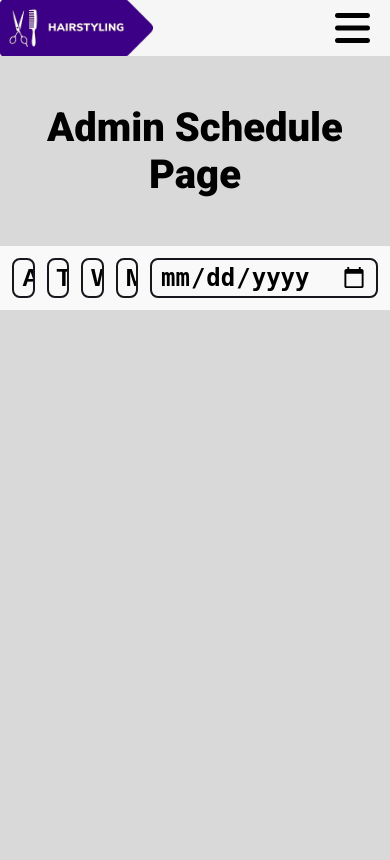
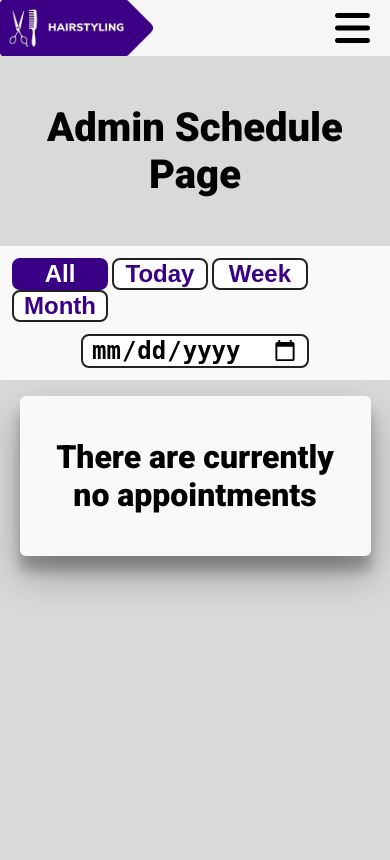
Before and after one commit to 0eef0/wmCosmetology, a Node server app: page /schedule in a window 390 px wide. Run offline with Node 20, Linux system fonts and the light colour scheme; data that the repository does not hold is empty; some libraries are stand-ins or nearby versions.

Commit message:
Fixed Luca's css

```diff
--- a/views/pages/admin/schedule.ejs
+++ b/views/pages/admin/schedule.ejs
@@ -16,11 +16,13 @@
     <!-- page content here -->
 
     <h1 class="page-title">Admin Schedule Page</h1>
-    <div class="schedule-filters">
-        <button id="all-filter">All</button>
-        <button id="day-filter">Today</button>
-        <button id="week-filter">Week</button>
-        <button id="month-filter">Month</button>
+    <div class="all-schedule-filters">
+        <div class="filters-left">
+            <button class="schedule-filter active-filter" id="all-filter">All</button>
+            <button class="schedule-filter" id="day-filter">Today</button>
+            <button class="schedule-filter" id="week-filter">Week</button>
+            <button class="schedule-filter" id="month-filter">Month</button>
+        </div>
         <input id="date-filter" type="date" />
     </div>
 
--- a/views/scripts/admin/schedule.js
+++ b/views/scripts/admin/schedule.js
@@ -10,11 +10,11 @@ let modalsYes = document.getElementsByClassName('confirm-btn');
 let modalsNo = document.getElementsByClassName('deny-btn');
 let addNotes = document.getElementsByClassName('add-notes');
 
+let allFilter = document.getElementById('all-filter');
 let dayFilter = document.getElementById('day-filter');
 let weekFilter = document.getElementById('week-filter');
 let monthFilter = document.getElementById('month-filter');
 let dateFilter = document.getElementById('date-filter');
-let allFilter = document.getElementById('all-filter');
 
 let filteredAppts = [];
 
@@ -47,26 +47,18 @@ async function getAppts() {
 
     let datet = new Date()
 
-    dayFilter.addEventListener('click', function() {
-        dayFilter.style.backgroundColor = "purple";
-        dayFilter.style.color = "white";
-        dayFilter.style.border = "purple 2px solid";
-        weekFilter.style.backgroundColor = "white";
-        weekFilter.style.color = "black";
-        weekFilter.style.border = "black 2px solid";
-        monthFilter.style.backgroundColor = "white";
-        monthFilter.style.color = "black";
-        monthFilter.style.border = "black 2px solid";
-        allFilter.style.backgroundColor = "white";
-        allFilter.style.color = "black";
-        allFilter.style.border = "black 2px solid";
+    dayFilter.addEventListener('click', function () {
+        allFilter.classList.remove('active-filter');
+        dayFilter.classList.add('active-filter');
+        weekFilter.classList.remove('active-filter');
+        monthFilter.classList.remove('active-filter');
 
         newAppts = [];
         filteredAppts = appts;
-        appts = appts.filter((appt) => (parseInt(appt.date.split('-')[2],10) == (datet.getDate()))),"today";
-        if(!appts.length){
+        appts = appts.filter((appt) => (parseInt(appt.date.split('-')[2], 10) == (datet.getDate()))), "today";
+        if (!appts.length) {
             newAppts = [];
-            newAppts.push(`<div class="appointment-card"><p class="blanktext">There are currently no appointments today</p></div>`);
+            newAppts.push(`<div class="appointment-card"><p class="blank-text">There are currently no appointments today</p></div>`);
         } else {
             for (let i = 0; i < appts.length; i++) {
                 newAppts.push(`
@@ -92,26 +84,18 @@ async function getAppts() {
 
     })
 
-    weekFilter.addEventListener('click', function() {
-        dayFilter.style.backgroundColor = "white";
-        dayFilter.style.color = "black";
-        dayFilter.style.border = "black 2px solid";
-        weekFilter.style.backgroundColor = "purple";
-        weekFilter.style.color = "white";
-        weekFilter.style.border = "purple 2px solid";
-        monthFilter.style.backgroundColor = "white";
-        monthFilter.style.color = "black";
-        monthFilter.style.border = "black 2px solid";
-        allFilter.style.backgroundColor = "white";
-        allFilter.style.color = "black";
-        allFilter.style.border = "black 2px solid";
+    weekFilter.addEventListener('click', function () {
+        allFilter.classList.remove('active-filter');
+        dayFilter.classList.remove('active-filter');
+        weekFilter.classList.add('active-filter');
+        monthFilter.classList.remove('active-filter');
 
         newAppts = [];
         filteredAppts = appts;
-        appts = appts.filter((appt) => (parseInt(appt.date.split('-')[2],10) == (datet.getDate()) || parseInt(appt.date.split('-')[2],10) == (datet.getDate()+1) || parseInt(appt.date.split('-')[2],10) == (datet.getDate()+2) || parseInt(appt.date.split('-')[2],10) == (datet.getDate()+3) || parseInt(appt.date.split('-')[2],10) == (datet.getDate()+4) || parseInt(appt.date.split('-')[2],10) == (datet.getDate()+5) ||parseInt(appt.date.split('-')[2],10) == (datet.getDate()+6) || parseInt(appt.date.split('-')[2],10) == (datet.getDate()+7)));
-        if(!appts.length){
+        appts = appts.filter((appt) => (parseInt(appt.date.split('-')[2], 10) == (datet.getDate()) || parseInt(appt.date.split('-')[2], 10) == (datet.getDate() + 1) || parseInt(appt.date.split('-')[2], 10) == (datet.getDate() + 2) || parseInt(appt.date.split('-')[2], 10) == (datet.getDate() + 3) || parseInt(appt.date.split('-')[2], 10) == (datet.getDate() + 4) || parseInt(appt.date.split('-')[2], 10) == (datet.getDate() + 5) || parseInt(appt.date.split('-')[2], 10) == (datet.getDate() + 6) || parseInt(appt.date.split('-')[2], 10) == (datet.getDate() + 7)));
+        if (!appts.length) {
             newAppts = [];
-            newAppts.push(`<div class="appointment-card"><p class="blanktext">There are currently no appointments this week</p></div>`);
+            newAppts.push(`<div class="appointment-card"><p class="blank-text">There are currently no appointments this week</p></div>`);
         } else {
             for (let i = 0; i < appts.length; i++) {
                 newAppts.push(`
@@ -135,25 +119,18 @@ async function getAppts() {
         appts = filteredAppts;
     })
 
-    monthFilter.addEventListener('click', function() {
-        dayFilter.style.backgroundColor = "white";
-        dayFilter.style.color = "black";
-        dayFilter.style.border = "black 2px solid";
-        weekFilter.style.backgroundColor = "white";
-        weekFilter.style.color = "black";
-        weekFilter.style.border = "black 2px solid";
-        monthFilter.style.backgroundColor = "purple";
-        monthFilter.style.color = "white";
-        monthFilter.style.border = "purple 2px solid";
-        allFilter.style.backgroundColor = "white";
-        allFilter.style.color = "black";
-        allFilter.style.border = "black 2px solid";
+    monthFilter.addEventListener('click', function () {
+        allFilter.classList.remove('active-filter');
+        dayFilter.classList.remove('active-filter');
+        weekFilter.classList.remove('active-filter');
+        monthFilter.classList.add('active-filter');
+
         newAppts = [];
         filteredAppts = appts;
-        appts = appts.filter((appt) => (parseInt(appt.date.split('-')[1],10) == (datet.getMonth()+1)));
-        if(!appts.length){
+        appts = appts.filter((appt) => (parseInt(appt.date.split('-')[1], 10) == (datet.getMonth() + 1)));
+        if (!appts.length) {
             newAppts = [];
-            newAppts.push(`<div class="appointment-card"><p class="blanktext">There are currently no appointments this month</p></div>`);
+            newAppts.push(`<div class="appointment-card"><p class="blank-text">There are currently no appointments this month</p></div>`);
         } else {
             for (let i = 0; i < appts.length; i++) {
                 newAppts.push(`
@@ -178,14 +155,14 @@ async function getAppts() {
         appts = filteredAppts;
     })
 
-    dateFilter.addEventListener('change', function() {
+    dateFilter.addEventListener('change', function () {
         newAppts = [];
         filteredAppts = appts;
         appts = appts.filter((appt) => (appt.date) == (dateFilter.value));
         console.log(appts.length)
-        if(!appts.length){
+        if (!appts.length) {
             newAppts = [];
-            newAppts.push(`<div class="appointment-card"><p class="blanktext">There are no appointments with this date</p></div>`);
+            newAppts.push(`<div class="appointment-card"><p class="blank-text">There are no appointments with this date</p></div>`);
         } else {
             for (let i = 0; i < appts.length; i++) {
                 newAppts.push(`
@@ -210,25 +187,18 @@ async function getAppts() {
         appts = filteredAppts;
     })
 
-    allFilter.addEventListener('click', function(){
-        dayFilter.style.backgroundColor = "white";
-        dayFilter.style.color = "black";
-        dayFilter.style.border = "black 2px solid";
-        weekFilter.style.backgroundColor = "white";
-        weekFilter.style.color = "black";
-        weekFilter.style.border = "black 2px solid";
-        monthFilter.style.backgroundColor = "white";
-        monthFilter.style.color = "black";
-        monthFilter.style.border = "black 2px solid";
-        allFilter.style.backgroundColor = "purple";
-        allFilter.style.color = "white";
-        allFilter.style.border = "purple 2px solid";
+    allFilter.addEventListener('click', function () {
+        allFilter.classList.add('active-filter');
+        dayFilter.classList.remove('active-filter');
+        weekFilter.classList.remove('active-filter');
+        monthFilter.classList.remove('active-filter');
+
         newAppts = [];
         filteredAppts = appts;
 
-        if(!appts.length){
+        if (!appts.length) {
             newAppts = [];
-            newAppts.push(`<div class="appointment-card"><p class="blanktext">There are currently no appointments</p></div>`);
+            newAppts.push(`<div class="appointment-card"><p class="blank-text">There are currently no appointments</p></div>`);
         } else {
             for (let i = 0; i < appts.length; i++) {
                 newAppts.push(`
@@ -252,7 +222,10 @@ async function getAppts() {
         appts = filteredAppts;
     })
 
-    console.log('Appointments', appts);
+    if (!appts.length) {
+        newAppts = [];
+        newAppts.push(`<div class="appointment-card"><p class="blank-text">There are currently no appointments</p></div>`);
+    } else {
         for (let i = 0; i < appts.length; i++) {
             newAppts.push(`
                 <div class="modal-container-brk">
@@ -291,14 +264,15 @@ async function getAppts() {
                 </div>
             `);
         }
+    }
     apptsDOM.innerHTML = newAppts.join('');
 
     // Cancel Button Logic
     for (let i = 0; i < appts.length; i++) {
-        cancelBtns[i].addEventListener('click', async function() {
-            modals[i+1].style.display = "flex";
-            modals[i+1].style.visibility = "visible";
-            modalTitles[i+1].style.color = "red";
+        cancelBtns[i].addEventListener('click', async function () {
+            modals[i + 1].style.display = "flex";
+            modals[i + 1].style.visibility = "visible";
+            modalTitles[i + 1].style.color = "red";
 
             modalsYes[i].addEventListener('click', async function () {
                 try {
@@ -311,16 +285,16 @@ async function getAppts() {
                 }
             })
 
-            modalsNo[i].addEventListener('click', function() {
-                modals[i+1].style.display = "none";
-                modals[i+1].style.visibility = "hidden";
+            modalsNo[i].addEventListener('click', function () {
+                modals[i + 1].style.display = "none";
+                modals[i + 1].style.visibility = "hidden";
             })
         })
     }
 
     // Accordion Logic
     for (i = 0; i < acc.length; i++) {
-        acc[i].addEventListener('click', function() {
+        acc[i].addEventListener('click', function () {
             /* Toggle between adding and removing the 'active' class,
             to highlight the button that controls the panel */
             this.classList.toggle('accordionActive');
@@ -341,7 +315,7 @@ getAppts();
 
 // Closes the Modal
 for (let i = 0; i < modals.length; i++) {
-    modals[i].addEventListener('click', function() {
+    modals[i].addEventListener('click', function () {
         modals[i].style.display = "none";
     });
 }
--- a/views/styles/layout/admin/_schedule.scss
+++ b/views/styles/layout/admin/_schedule.scss
@@ -4,7 +4,7 @@ $schedule-filters-spacing: .75rem;
     margin-bottom: 1rem;
 }
 
-.schedule-filters {
+.all-schedule-filters {
     background-color: $light-background;
     display: flex;
     width: 100%;
@@ -14,14 +14,16 @@ $schedule-filters-spacing: .75rem;
     gap: $schedule-filters-spacing;
     margin-bottom: 1rem;
     button {
+        height: 100%;
         box-sizing: border-box;
         padding-inline: .5rem;
-        background-color: $light-background;
         font-size: clamp(.1rem, 1.5rem, 2rem);
         font-weight: 700;
         border-radius: .5rem;
-        border: 2px solid $font-color-dark;
         width: 6rem;
+    }
+    #date-filter {
+        border: 2px solid $clr-black;
     }
     input {
         @extend button;
@@ -64,12 +66,24 @@ $schedule-filters-spacing: .75rem;
     max-width: 65rem;
 }
 
-.blanktext{
+.blank-text{
     font-size: 2rem;
     font-weight: bold;
     text-align: center;
     margin: auto 0;
     width: 100%;
+}
+
+.schedule-filter {
+    background-color: $clr-white;
+    color: $clr-primary-4;
+    border: 2px solid $clr-black;
+}
+
+.active-filter {
+    background-color: $clr-primary-4;
+    color: $clr-white;
+    border: 2px solid $clr-primary-4;
 }
 
 @media screen and (max-width: 425px) {
@@ -95,3 +109,18 @@ $schedule-filters-spacing: .75rem;
         }
     }
 }
+
+@media screen and (max-width: 670px) {
+    #schedule-page {
+        .all-schedule-filters {
+            height: max-content;
+            flex-direction: column;
+            .filters-left {
+                margin: 0 auto;
+            }
+            #date-filter {
+                margin: 0 auto;
+            }
+        }
+    }
+}
--- a/views/styles/main.css
+++ b/views/styles/main.css
@@ -150,11 +150,11 @@ input[type=button],
 input[type=submit],
 input[type=file],
 button,
-.schedule-filters input {
+.all-schedule-filters input {
   cursor: pointer;
 }
 
-button, .schedule-filters input,
+button, .all-schedule-filters input,
 input[type=button] {
   width: auto;
   overflow: hidden;
@@ -1600,7 +1600,7 @@ div#allAccounts {
   margin-bottom: 1rem;
 }
 
-.schedule-filters {
+.all-schedule-filters {
   background-color: #f9f9f9;
   display: flex;
   width: 100%;
@@ -1610,17 +1610,19 @@ div#allAccounts {
   gap: 0.75rem;
   margin-bottom: 1rem;
 }
-.schedule-filters button, .schedule-filters input {
+.all-schedule-filters button, .all-schedule-filters input {
+  height: 100%;
   box-sizing: border-box;
   padding-inline: 0.5rem;
-  background-color: #f9f9f9;
   font-size: 1.5rem;
   font-weight: 700;
   border-radius: 0.5rem;
-  border: 2px solid #17161d;
   width: 6rem;
 }
-.schedule-filters input {
+.all-schedule-filters #date-filter {
+  border: 2px solid #222;
+}
+.all-schedule-filters input {
   margin-left: auto;
   width: -webkit-min-content;
   width: -moz-min-content;
@@ -1661,7 +1663,7 @@ div#allAccounts {
   max-width: 65rem;
 }
 
-.blanktext {
+.blank-text {
   font-size: 2rem;
   font-weight: bold;
   text-align: center;
@@ -1669,6 +1671,18 @@ div#allAccounts {
   width: 100%;
 }
 
+.schedule-filter {
+  background-color: #fff;
+  color: hsl(266deg, 100%, 26%);
+  border: 2px solid #222;
+}
+
+.active-filter {
+  background-color: hsl(266deg, 100%, 26%);
+  color: #fff;
+  border: 2px solid hsl(266deg, 100%, 26%);
+}
+
 @media screen and (max-width: 425px) {
   .appointment-card {
     flex-direction: column;
@@ -1679,13 +1693,27 @@ div#allAccounts {
   .appointment-card .col.right {
     align-items: flex-start;
   }
-  .appointment-card button, .appointment-card .schedule-filters input, .schedule-filters .appointment-card input {
+  .appointment-card button, .appointment-card .all-schedule-filters input, .all-schedule-filters .appointment-card input {
     width: 100%;
   }
 
-  #schedule-page .modal-container-brk button, #schedule-page .modal-container-brk .schedule-filters input, .schedule-filters #schedule-page .modal-container-brk input {
+  #schedule-page .modal-container-brk button, #schedule-page .modal-container-brk .all-schedule-filters input, .all-schedule-filters #schedule-page .modal-container-brk input {
     width: 45vw;
     height: 2rem;
+  }
+}
+@media screen and (max-width: 670px) {
+  #schedule-page .all-schedule-filters {
+    height: -webkit-max-content;
+    height: -moz-max-content;
+    height: max-content;
+    flex-direction: column;
+  }
+  #schedule-page .all-schedule-filters .filters-left {
+    margin: 0 auto;
+  }
+  #schedule-page .all-schedule-filters #date-filter {
+    margin: 0 auto;
   }
 }
 .container {
```
Also changed, not shown: other parts of views/styles/main.css (+25 -25 lines), 1 other file. Lines whose indentation alone changed are shown as unchanged.
